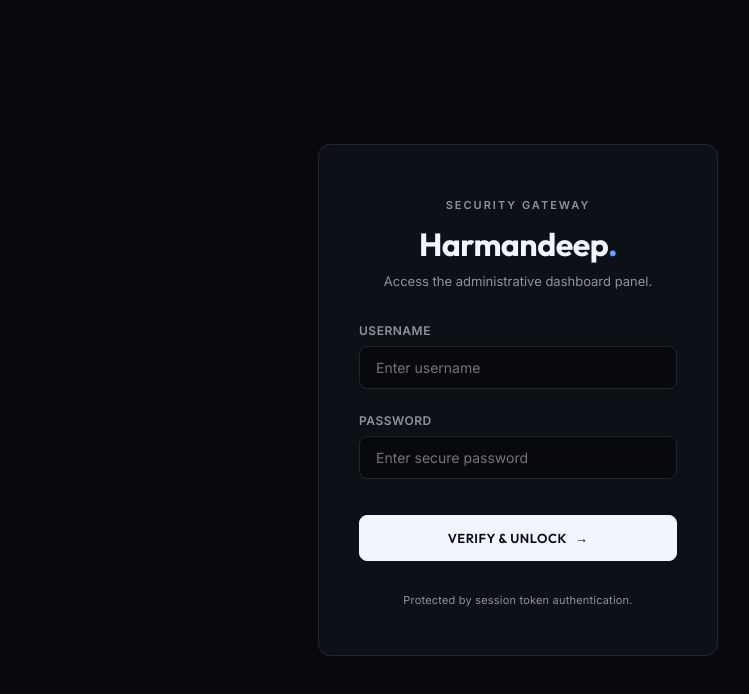
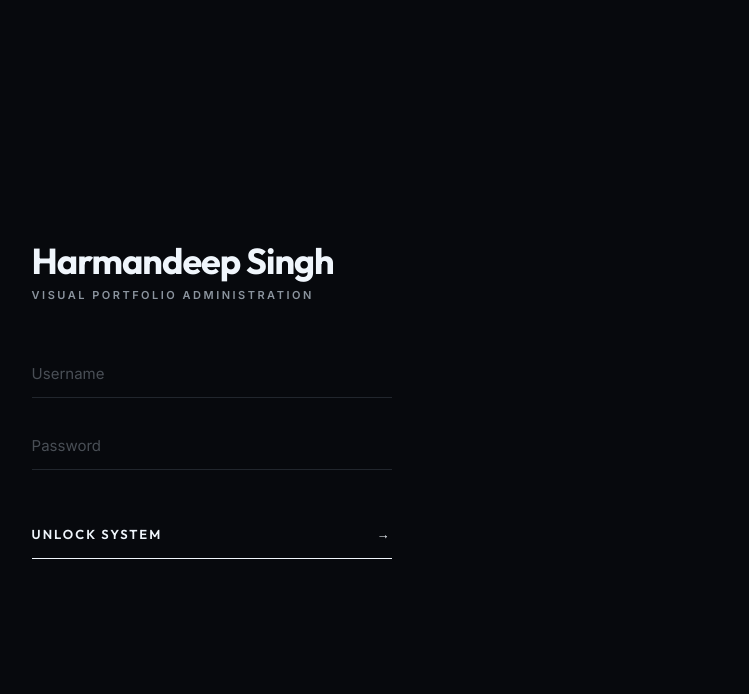
Before and after one commit to deepsaund/HarmandeepGportfolio, a website: page public/admin.html in a window 1280 px wide. Shown: the whole page, without its empty margins (122-871 px from the left). Drawn offline with Linux system fonts and the light colour scheme; no server answers.

Commit message:
Redesign admin login panel to an elegant asymmetric typographic split-screen layout

```diff
--- a/public/admin.css
+++ b/public/admin.css
@@ -114,53 +114,127 @@ body.admin-body {
   min-height: 100vh;
   display: flex;
   align-items: center;
-  justify-content: center;
-  padding: 24px;
+  justify-content: flex-start;
+  padding: 10% 12%;
   background-color: var(--bg-primary);
+  position: relative;
+  overflow: hidden;
 }
 
-.login-card {
+/* Faint, custom typographic designer watermark */
+.login-wrapper::after {
+  content: 'H.';
+  position: absolute;
+  right: 10%;
+  bottom: 8%;
+  font-family: var(--font-display);
+  font-size: clamp(140px, 22vw, 400px);
+  font-weight: 900;
+  color: rgba(255, 255, 255, 0.015);
+  line-height: 1;
+  pointer-events: none;
+  user-select: none;
+}
+
+.login-container {
   width: 100%;
-  max-width: 400px;
-  background-color: var(--bg-secondary);
-  border: 1px solid var(--border);
-  border-radius: var(--border-radius-lg);
-  padding: 48px 40px;
+  max-width: 360px;
+  display: flex;
+  flex-direction: column;
+  gap: 48px;
+  position: relative;
+  z-index: 2;
+  animation: loginFadeIn 0.8s cubic-bezier(0.16, 1, 0.3, 1) forwards;
+}
+
+@keyframes loginFadeIn {
+  from { opacity: 0; transform: translateY(24px); }
+  to { opacity: 1; transform: translateY(0); }
+}
+
+.login-brand {
+  display: flex;
+  flex-direction: column;
+  gap: 8px;
+}
+
+.login-brand h2 {
+  font-family: var(--font-display);
+  font-size: 36px;
+  font-weight: 700;
+  color: var(--text-main);
+  letter-spacing: -1px;
+  line-height: 1.1;
+}
+
+.brand-sub {
+  font-size: 11px;
+  text-transform: uppercase;
+  letter-spacing: 2.5px;
+  color: var(--text-muted);
+  font-weight: 600;
+}
+
+.login-form {
+  display: flex;
+  flex-direction: column;
+  gap: 24px;
+}
+
+.login-form .form-group {
+  margin-bottom: 0;
+}
+
+.login-form input[type="text"],
+.login-form input[type="password"] {
+  width: 100%;
+  background: transparent !important;
+  border: none;
+  border-bottom: 1px solid var(--border);
+  border-radius: 0;
+  padding: 14px 0;
+  color: var(--text-main);
+  font-family: var(--font-body);
+  font-size: 15px;
   transition: var(--transition-smooth);
 }
 
-.login-header {
-  margin-bottom: 32px;
-  text-align: center;
+.login-form input[type="text"]::placeholder,
+.login-form input[type="password"]::placeholder {
+  color: var(--text-muted);
+  opacity: 0.5;
 }
 
-.system-tag {
-  display: inline-block;
-  font-size: 11px;
+.login-form input[type="text"]:focus,
+.login-form input[type="password"]:focus {
+  outline: none;
+  border-color: var(--text-main);
+  box-shadow: none;
+}
+
+.login-submit-btn {
+  background: transparent;
+  border: none;
+  color: var(--text-main);
+  font-family: var(--font-display);
+  font-size: 13px;
+  font-weight: 600;
   text-transform: uppercase;
   letter-spacing: 2px;
-  color: var(--text-muted);
-  margin-bottom: 12px;
-  font-weight: 600;
+  padding: 16px 0;
+  cursor: pointer;
+  display: flex;
+  align-items: center;
+  justify-content: space-between;
+  border-bottom: 1px solid var(--text-main);
+  transition: var(--transition-smooth);
+  width: 100%;
+  margin-top: 16px;
 }
 
-.login-header h2 {
-  font-family: var(--font-display);
-  font-size: 32px;
-  font-weight: 700;
-  color: var(--text-main);
-  letter-spacing: -0.5px;
-}
-
-.login-header h2 span {
-  color: var(--accent);
-}
-
-.login-header p {
-  font-size: 13px;
-  color: var(--text-muted);
-  margin-top: 8px;
-  line-height: 1.5;
+.login-submit-btn:hover {
+  letter-spacing: 3px;
+  opacity: 0.8;
 }
 
 /* Premium Form Elements */
@@ -241,19 +315,7 @@ select:focus {
   border-color: var(--text-muted);
 }
 
-.login-btn {
-  width: 100%;
-  margin-top: 12px;
-  height: 46px;
-}
-
-.login-footer {
-  text-align: center;
-  margin-top: 32px;
-  font-size: 11px;
-  color: var(--text-muted);
-  letter-spacing: 0.2px;
-}
+/* Login elements successfully integrated into asymmetric layouts */
 
 /* --- CORE MANAGEMENT DASHBOARD LAYOUT --- */
 .dashboard-wrapper {
--- a/public/admin.html
+++ b/public/admin.html
@@ -17,29 +17,24 @@
 
   <!-- --- 2. AUTHENTICATION LOGIN PANEL --- -->
   <section class="login-wrapper" id="loginWrapper">
-    <div class="login-card">
-      <div class="login-header">
-        <span class="system-tag">Security Gateway</span>
-        <h2>Harmandeep<span>.</span></h2>
-        <p>Access the administrative dashboard panel.</p>
+    <div class="login-container">
+      <div class="login-brand">
+        <h2>Harmandeep Singh</h2>
+        <p class="brand-sub">Visual Portfolio Administration</p>
       </div>
+
       <form id="loginForm" class="login-form">
         <div class="form-group">
-          <label for="loginUser">Username</label>
-          <input type="text" id="loginUser" autocomplete="username" required placeholder="Enter username">
+          <input type="text" id="loginUser" autocomplete="username" required placeholder="Username">
         </div>
         <div class="form-group">
-          <label for="loginPass">Password</label>
-          <input type="password" id="loginPass" autocomplete="current-password" required placeholder="Enter secure password">
+          <input type="password" id="loginPass" autocomplete="current-password" required placeholder="Password">
         </div>
-        <button type="submit" class="btn btn-primary login-btn">
-          Verify & Unlock
-          <span class="btn-arrow">→</span>
+        <button type="submit" class="login-submit-btn">
+          Unlock System
+          <span>→</span>
         </button>
       </form>
-      <div class="login-footer">
-        <p>Protected by session token authentication.</p>
-      </div>
     </div>
   </section>
 
```
